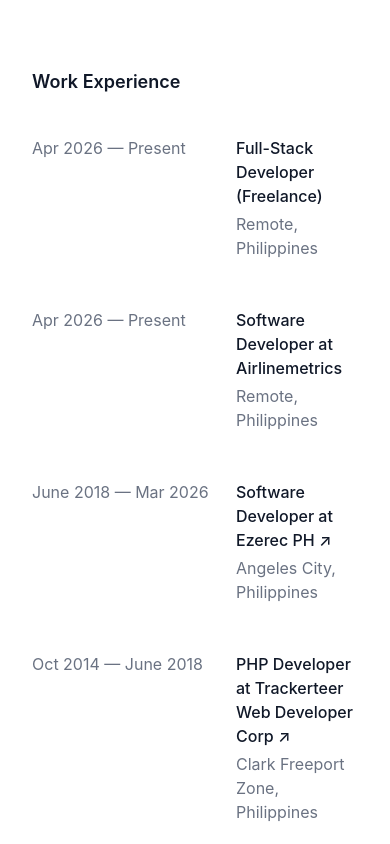
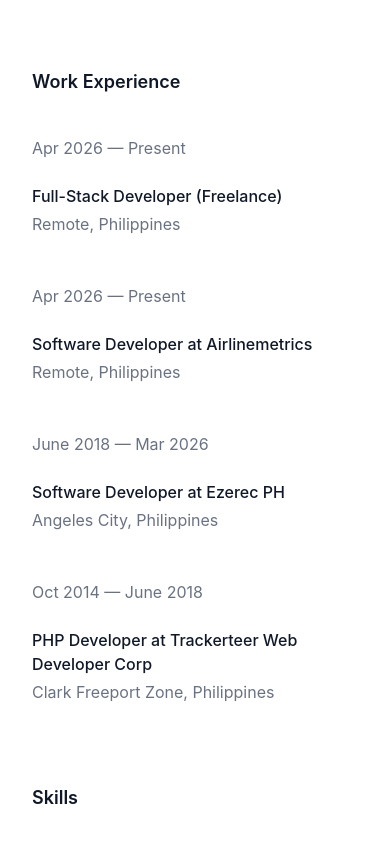
Before and after one commit to omarbucad/builthbymhar, a Next.js app: page / in a window 390 px wide. Shown: the part 960-1804 px from the top of the page. Built offline with nearby package versions, Linux system fonts and the light colour scheme.

Commit message:
add CV download link to home page and responsive

```diff
--- a/app/page.tsx
+++ b/app/page.tsx
@@ -6,6 +6,7 @@
 import Education from "@/component/education";
 import Contact from "@/component/contact";
 import Skills from "@/component/skills";
+import Cv from "@/component/cv";
 
 export default function Home() {
   return <>
@@ -16,5 +17,6 @@
     <Skills />
     <Education />
     <Contact />
+    <Cv />
   </>;
 }
--- a/component/contact.tsx
+++ b/component/contact.tsx
@@ -10,7 +10,7 @@
 
                 <div className="grid grid-cols-[110px_1fr]">
                     <div className="text-gray-500">LinkedIn</div>
-                    <a href="www.linkedin.com/in/mhar-bucad" className="hover:underline">mhar-bucad ↗</a>
+                    <a href="https://www.linkedin.com/in/mhar-bucad" className="hover:underline">mhar-bucad ↗</a>
                 </div>
 
                 <div className="grid grid-cols-[110px_1fr]">
--- /dev/null
+++ b/component/cv.tsx
@@ -0,0 +1,8 @@
+export default function Cv() {
+    return <>
+
+        <a href="/CV.pdf" title="Download CV" download className="px-4 py-4 bg-blue-600 text-white rounded" >
+            Download CV
+        </a>
+    </>;
+}
--- a/component/education.tsx
+++ b/component/education.tsx
@@ -10,16 +10,16 @@
 
 
 
-                <div className="grid grid-cols-[180px_1fr] gap-6">
+                <div className="grid grid-cols-1 md:grid-cols-[180px_1fr] gap-6">
 
                     <div className="text-gray-500">
-                        2010 — 2014
+                        June 2010 — Apr 2014
                     </div>
 
                     <div>
 
                         <h3 className="font-medium">
-                            Bachelor's in Computer Science at System Plus College Foundation
+                            Bachelor&#39;s in Computer Science at System Plus College Foundation
                         </h3>
 
                         <p className="text-gray-500 mt-1">
--- a/component/experience.tsx
+++ b/component/experience.tsx
@@ -8,7 +8,7 @@
 
             <div className="space-y-12">
 
-                <div className="grid grid-cols-[180px_1fr] gap-6">
+                <div className="grid grid-cols-1 md:grid-cols-[180px_1fr] gap-6">
 
                     <div className="text-gray-500">
                         Apr 2026 — Present
@@ -28,7 +28,7 @@
 
                 </div>
 
-                <div className="grid grid-cols-[180px_1fr] gap-6">
+                <div className="grid grid-cols-1 md:grid-cols-[180px_1fr] gap-6">
 
                     <div className="text-gray-500">
                         Apr 2026 — Present
@@ -48,7 +48,7 @@
 
                 </div>
 
-                <div className="grid grid-cols-[180px_1fr] gap-6">
+                <div className="grid grid-cols-1 md:grid-cols-[180px_1fr] gap-6">
 
                     <div className="text-gray-500">
                         June 2018 — Mar 2026
@@ -68,7 +68,7 @@
 
                         {/*</div>*/}
                         <h3 className="font-medium">
-                            Software Developer at Ezerec PH ↗
+                            Software Developer at Ezerec PH
                         </h3>
 
                         <p className="text-gray-500 mt-1">
@@ -81,7 +81,7 @@
 
 
 
-                <div className="grid grid-cols-[180px_1fr] gap-6">
+                <div className="grid grid-cols-1 md:grid-cols-[180px_1fr] gap-6">
 
                     <div className="text-gray-500">
                         Oct 2014 — June 2018
@@ -90,7 +90,7 @@
                     <div>
 
                         <h3 className="font-medium">
-                            PHP Developer at Trackerteer Web Developer Corp ↗
+                            PHP Developer at Trackerteer Web Developer Corp
                         </h3>
 
                         <p className="text-gray-500 mt-1">
--- a/component/profile.tsx
+++ b/component/profile.tsx
@@ -4,7 +4,7 @@
     return <>
         <div className="flex items-center gap-5">
 
-            <Image src="/profile.png" alt="Romar Bucad" width={100} height={100} className="w-20 h-20 rounded-full object-cover"/>
+            <Image src="/profile.png" alt="Romar Bucad" title="Romar Bucad" width={100} height={100} className="w-20 h-20 rounded-full object-cover"/>
 
             <div>
 
--- a/component/projects.tsx
+++ b/component/projects.tsx
@@ -8,23 +8,23 @@
 
             <div className="space-y-8">
 
-                <div className="grid grid-cols-[130px_1fr] gap-6">
+                <div className="grid grid-cols-1 md:grid-cols-[180px_1fr] gap-6">
                     <div className="text-gray-500">2018 - present</div>
                     <div>
                         <h3 className="font-medium">
-                            <a href={"https://airlinemetrics.com/"}>Airlinemetrics ↗</a>
+                            <a href={"https://airlinemetrics.com/"}>Airlinemetrics </a>
                         </h3>
                     </div>
                 </div>
 
-                <div className="grid grid-cols-[130px_1fr] gap-6">
+                <div className="grid grid-cols-1 md:grid-cols-[180px_1fr] gap-6">
                     <div className="text-gray-500">2020</div>
                     <div>
                         <h3 className="font-medium">Plant-based cookware ↗</h3>
                     </div>
                 </div>
 
-                <div className="grid grid-cols-[130px_1fr] gap-6">
+                <div className="grid grid-cols-1 md:grid-cols-[180px_1fr] gap-6">
                     <div className="text-gray-500">2019</div>
                     <div>
                         <h3 className="font-medium">Interactive art installation ↗</h3>
--- a/component/skills.tsx
+++ b/component/skills.tsx
@@ -1,4 +1,3 @@
-import Image from "next/image";
 
 export default function Skills() {
     return <>
@@ -12,7 +11,7 @@
 
 
 
-                <div className="grid grid-cols-[180px_1fr] gap-6">
+                <div className="grid grid-cols-1 md:grid-cols-[180px_1fr] gap-6">
 
                     <div className="text-gray-500">
                         Backend:
```
